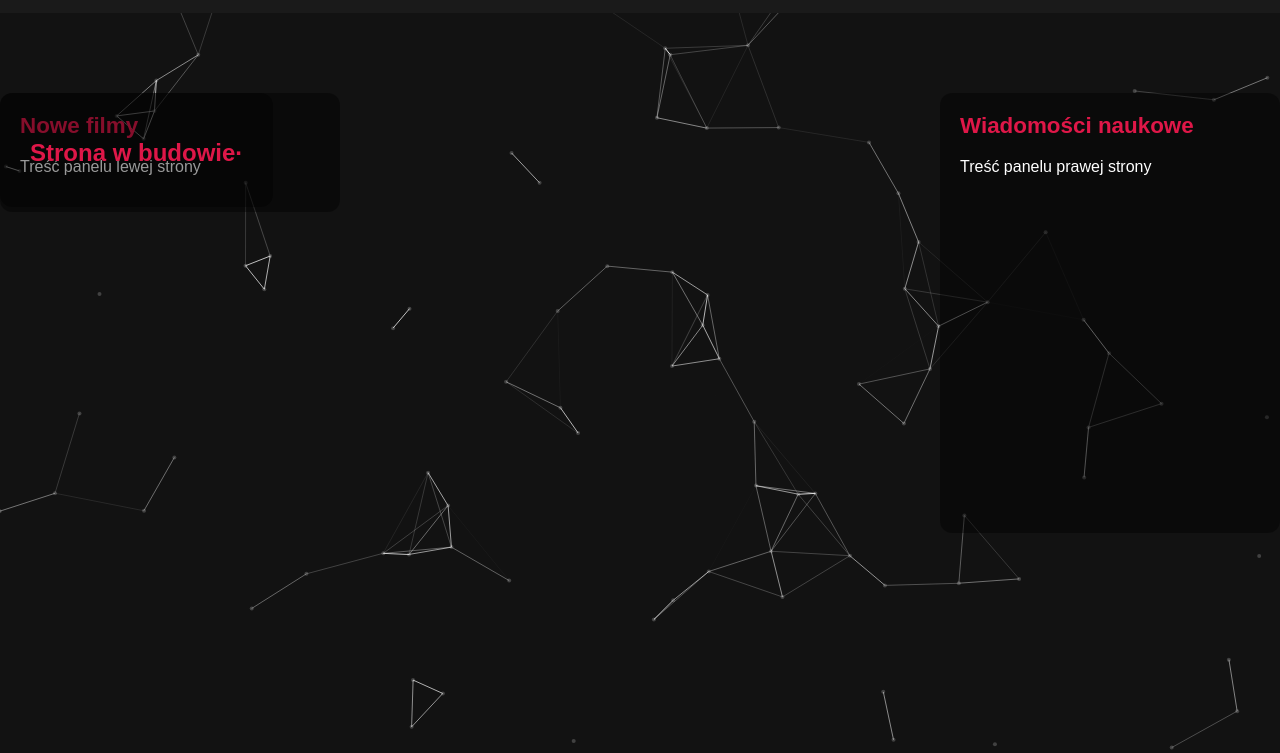
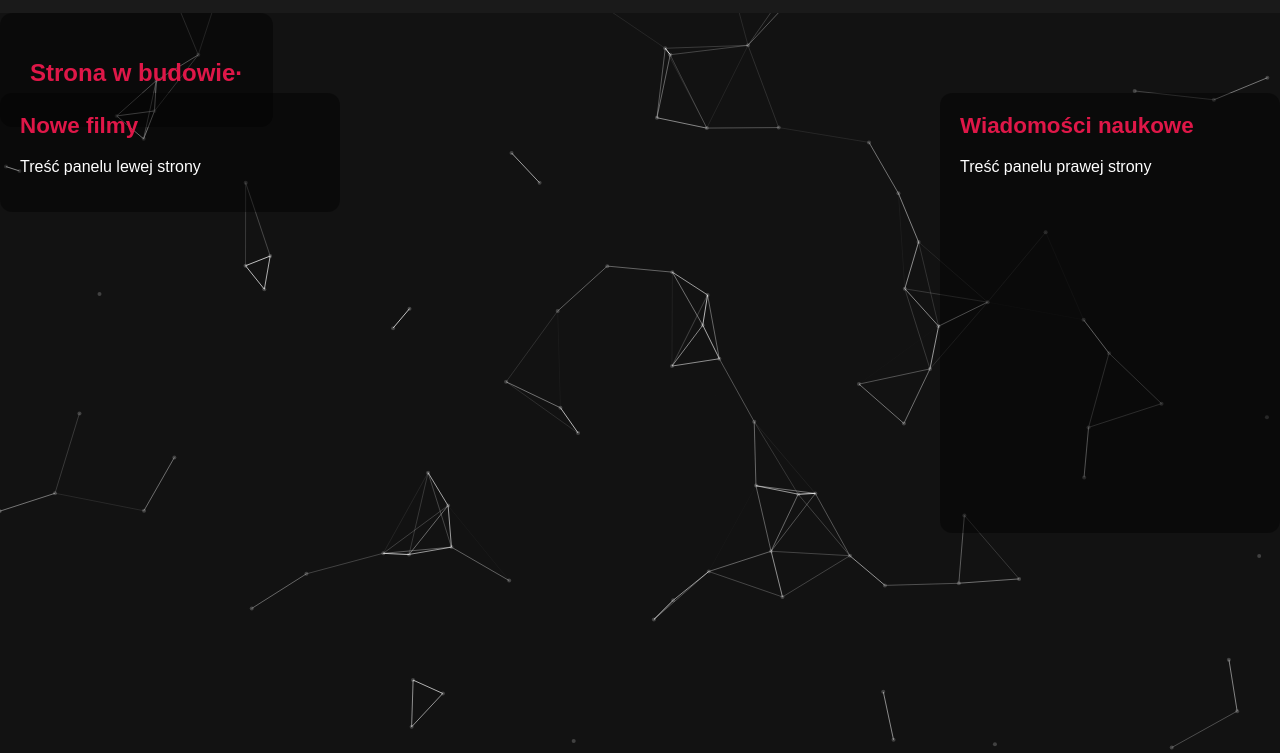
Before and after one commit to JakoJ-00/RealityLab, a plain HTML site: page index.html in a window 1280 px wide. Shown: the part 47-800 px from the top of the page. Drawn offline with nearby package versions, Linux system fonts and the light colour scheme.

Commit message:
Update style.css

```diff
--- a/style.css
+++ b/style.css
@@ -129,14 +129,12 @@ body { margin: 0; background: #121212; color: white; font-family: sans-serif; }
     }
 
     .under-construction {
-      text-align: center;
-      position: fixed;
-      top: 140px;
-      position: center;
-      padding: 20px 30px;
-      background-color: rgba(0, 0, 0, 0.4);
-      border-radius: 12px;
-      width: fit-content;
+    text-align: center;
+    margin: fit-content;
+    padding: 20px 30px;
+    background-color: rgba(0, 0, 0, 0.4);
+    border-radius: 12px;
+    width: fit-content;
     }
 
     .under-construction h2 {
```
